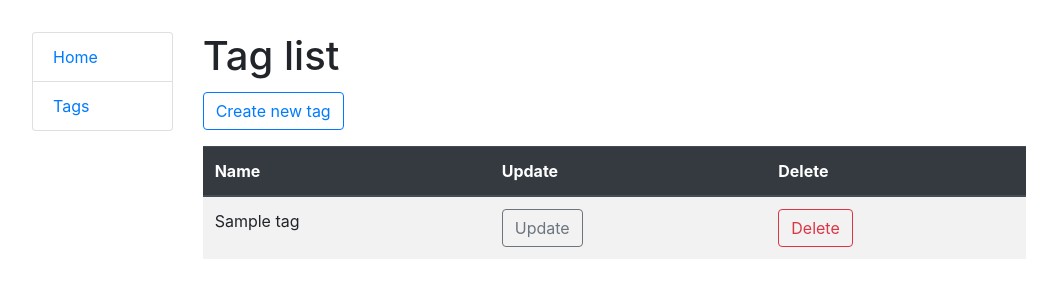
After one commit to Cerne13/django-todo, a Django app: page /tags/ in a window 1280 px wide. The commit adds this page. Shown: the top 300 px of the page, without its empty margins (111-1168 px from the left). Run offline with Django 4.2, Linux system fonts and the light colour scheme; tables that the repository leaves empty hold one stand-in row (values such as "Sample post").

Commit message:
Add functionality for managing tags (create/update/delete)

```diff
--- a/templates/base.html
+++ b/templates/base.html
@@ -20,6 +20,7 @@
 
 </head>
 <body>
+
 <div class="container-fluid">
   <div class="row row-class">
     <div class="sidebar col-sm-2">
--- a/templates/includes/sidebar.html
+++ b/templates/includes/sidebar.html
@@ -1,4 +1,4 @@
 <ul class="sidebar-nav list-group">
   <li class="list-group-item"><a href="{% url "todo:todo-list" %}">Home</a></li>
-  <li class="list-group-item"><a href="#">Tags</a></li>
+  <li class="list-group-item"><a href="{% url "todo:tag-list"%}">Tags</a></li>
 </ul>
--- /dev/null
+++ b/templates/todo/tag_list.html
@@ -0,0 +1,36 @@
+{% extends "base.html" %}
+
+{% block content %}
+  <h1>Tag list</h1>
+  <a href="{% url "todo:tag-create" %}" class="btn btn-outline-primary mt-1 mb-3">Create new tag</a>
+
+  {% if tag_list %}
+
+    <table class="table table-striped">
+      <thead class="thead-dark">
+      <tr>
+        <th>Name</th>
+        <th>Update</th>
+        <th>Delete</th>
+      </tr>
+      </thead>
+
+      <tbody>
+      {% for tag in tag_list %}
+        <tr>
+          <td>{{ tag.name }}</td>
+          <td>
+            <a href="{% url "todo:tag-update" pk=tag.id %}" class="btn btn-outline-secondary">Update</a>
+          </td>
+          <td>
+            <a href="{% url "todo:tag-delete" pk=tag.id%}" class="btn btn-outline-danger">Delete</a>
+          </td>
+        </tr>
+      {% endfor %}
+      </tbody>
+    </table>
+
+  {% else %}
+    <h3>Sorry, no tags here yet</h3>
+  {% endif %}
+{% endblock %}
--- a/templates/todo/task_list.html
+++ b/templates/todo/task_list.html
@@ -16,9 +16,9 @@
         <div class="main-todo-content">
           <p>
             {% if task.done %}
-              <span class="done">Complete</span>
+              <a href="#" class="btn btn-outline-success done">Complete</a>
             {% else %}
-              <span class="not-done">Not done</span>
+              <a href="#" class="btn btn-outline-danger not-done">Not done</a>
             {% endif %}
             <strong class="task-content">{{ task.content }}</strong>
           </p>
--- a/todo/urls.py
+++ b/todo/urls.py
@@ -5,13 +5,24 @@ from todo.views import (
     TaskCreateView,
     TaskUpdateView,
     TaskDeleteView,
+    TagListView,
+    TagCreateView,
+    TagUpdateView,
+    TagDeleteView,
 )
 
 urlpatterns = [
+    # Task pages
     path("", TaskListView.as_view(), name="todo-list"),
     path("task/create/", TaskCreateView.as_view(), name="task-create"),
     path("task/<int:pk>/update/", TaskUpdateView.as_view(), name="task-update"),
     path("task/<int:pk>/delete/", TaskDeleteView.as_view(), name="task-delete"),
+
+    # Tag pages
+    path("tags/", TagListView.as_view(), name="tag-list"),
+    path("tags/create/", TagCreateView.as_view(), name="tag-create"),
+    path("tags/<int:pk>/update/", TagUpdateView.as_view(), name="tag-update"),
+    path("tags/<int:pk>/delete/", TagDeleteView.as_view(), name="tag-delete")
 ]
 
 
--- a/todo/views.py
+++ b/todo/views.py
@@ -2,7 +2,7 @@ from django.shortcuts import render
 from django.urls import reverse_lazy
 from django.views import generic
 
-from todo.models import Task
+from todo.models import Task, Tag
 
 
 class TaskListView(generic.ListView):
@@ -26,3 +26,24 @@ class TaskUpdateView(generic.UpdateView):
 class TaskDeleteView(generic.DeleteView):
     model = Task
     success_url = reverse_lazy("todo:todo-list")
+
+
+class TagListView(generic.ListView):
+    model = Tag
+
+
+class TagCreateView(generic.CreateView):
+    model = Tag
+    fields = "__all__"
+    success_url = reverse_lazy("todo:tag-list")
+
+
+class TagUpdateView(generic.UpdateView):
+    model = Tag
+    fields = "__all__"
+    success_url = reverse_lazy("todo:tag-list")
+
+
+class TagDeleteView(generic.DeleteView):
+    model = Tag
+    success_url = reverse_lazy("todo:tag-list")
```
Also changed, not shown: templates/todo/tag_confirm_delete.html (added, +15 -0 lines), templates/todo/tag_form.html (added, +13 -0 lines).
